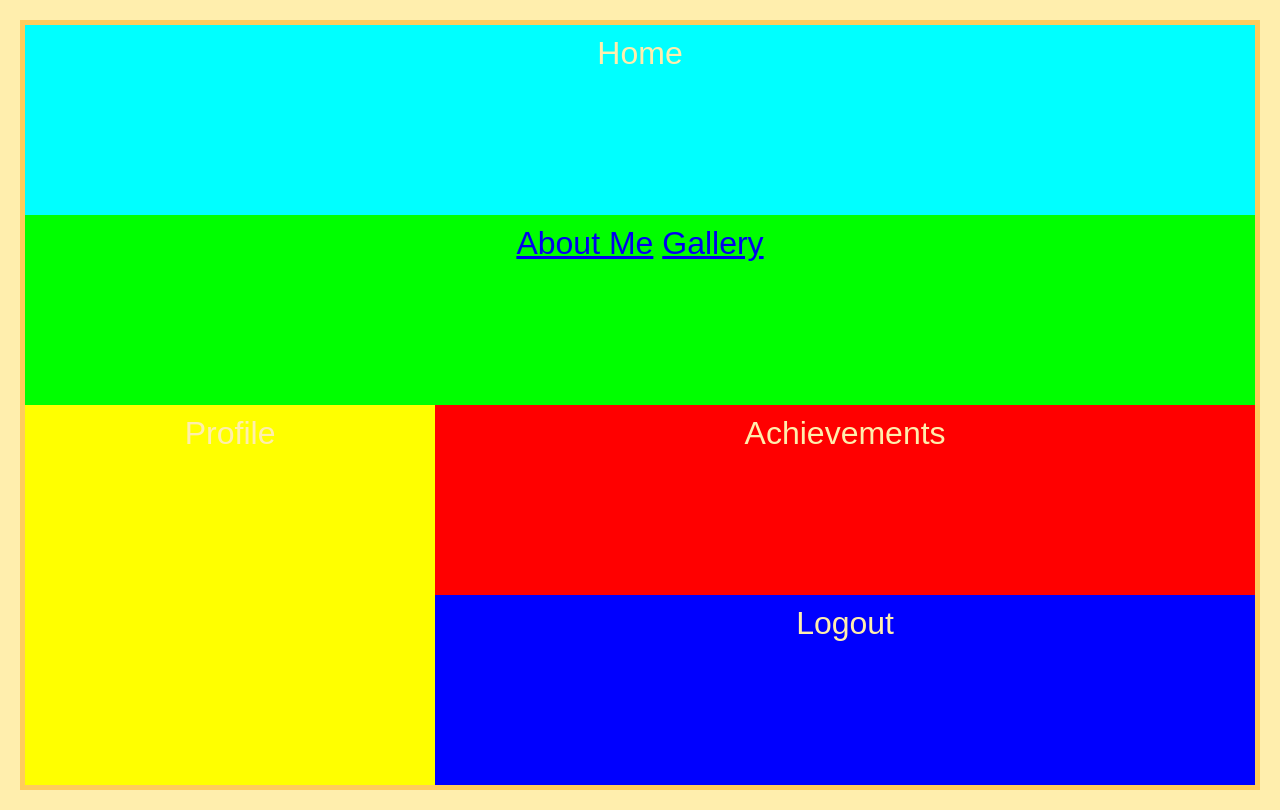
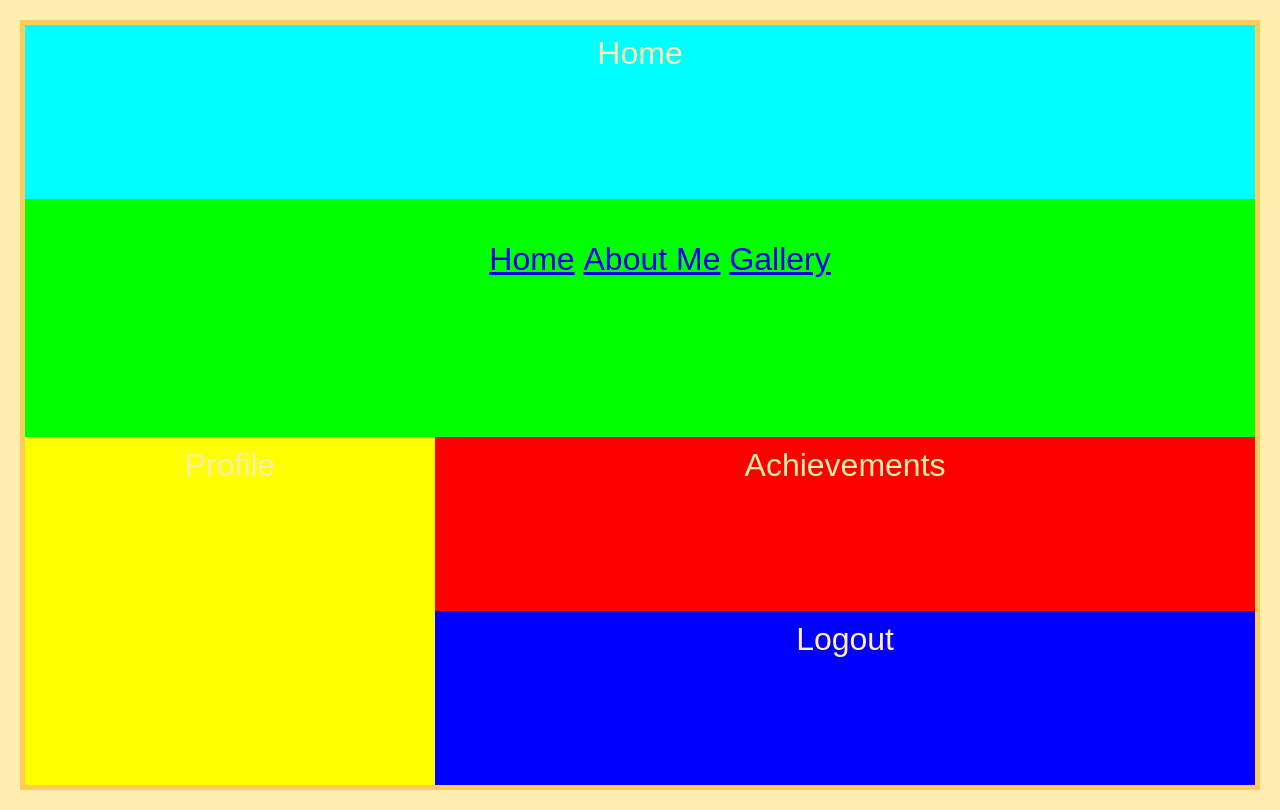
Before and after one commit to li33006/li33006.github.io, a plain HTML site: page index.html in a window 1280 px wide. Drawn offline with Linux system fonts and the light colour scheme.

Commit message:
Update index.html

```diff
--- a/index.html
+++ b/index.html
@@ -7,8 +7,11 @@
         <div class="container">
             <div class="home">Home</div>
             <div class="search">
+            <ul>
+                <li><a href="li33006.github.io/home.html">Home</a></li>
                 <li><a href="li33006.github.io/aboutme.html">About Me</a/</li>
               <li><a href="li33006.github.io/gallery.html">Gallery</a></li>
+            </ul>
             </div>
             <div class="profile">Profile</div>
             <div class="achievements">Achievements</div>
```
